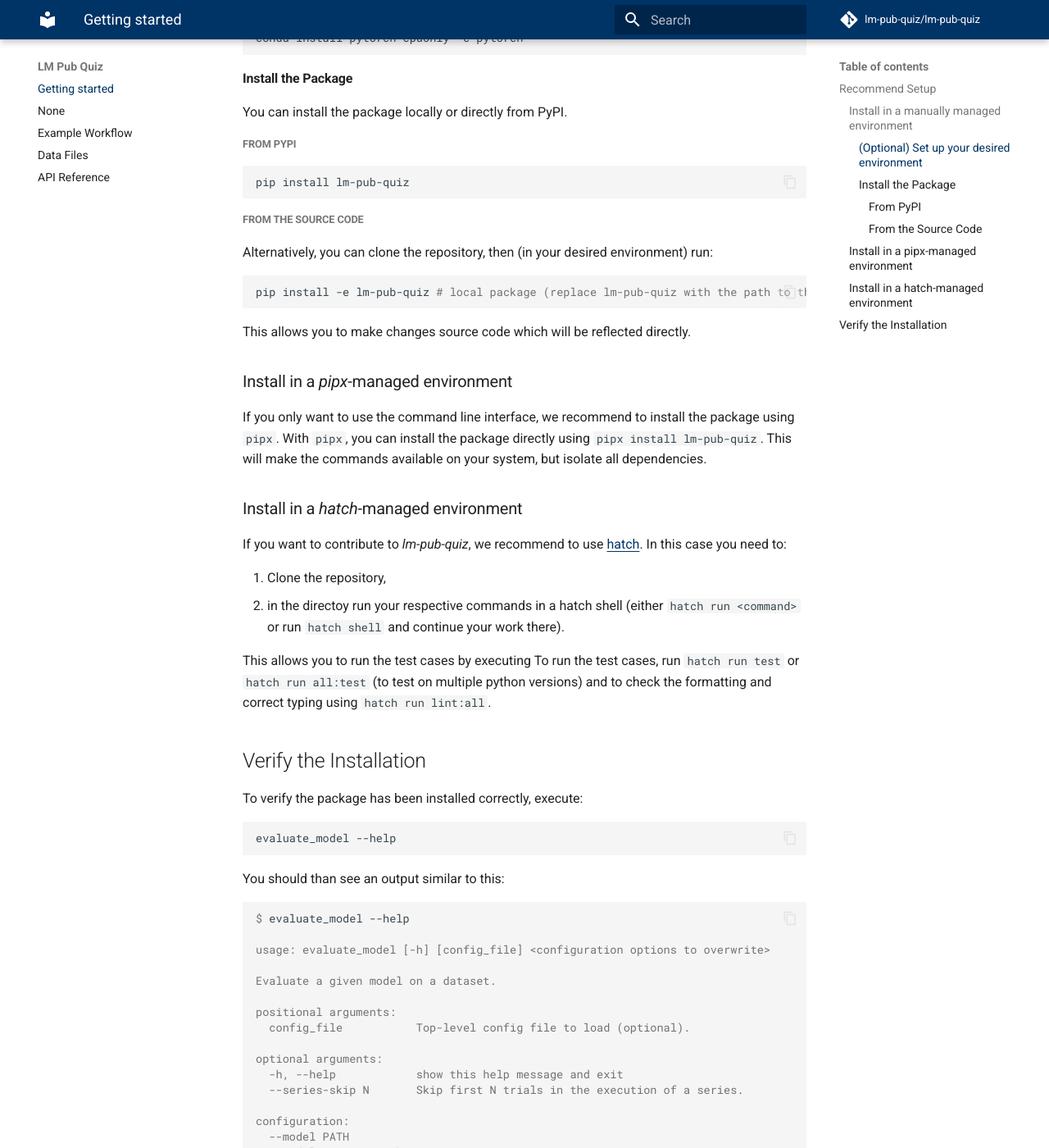
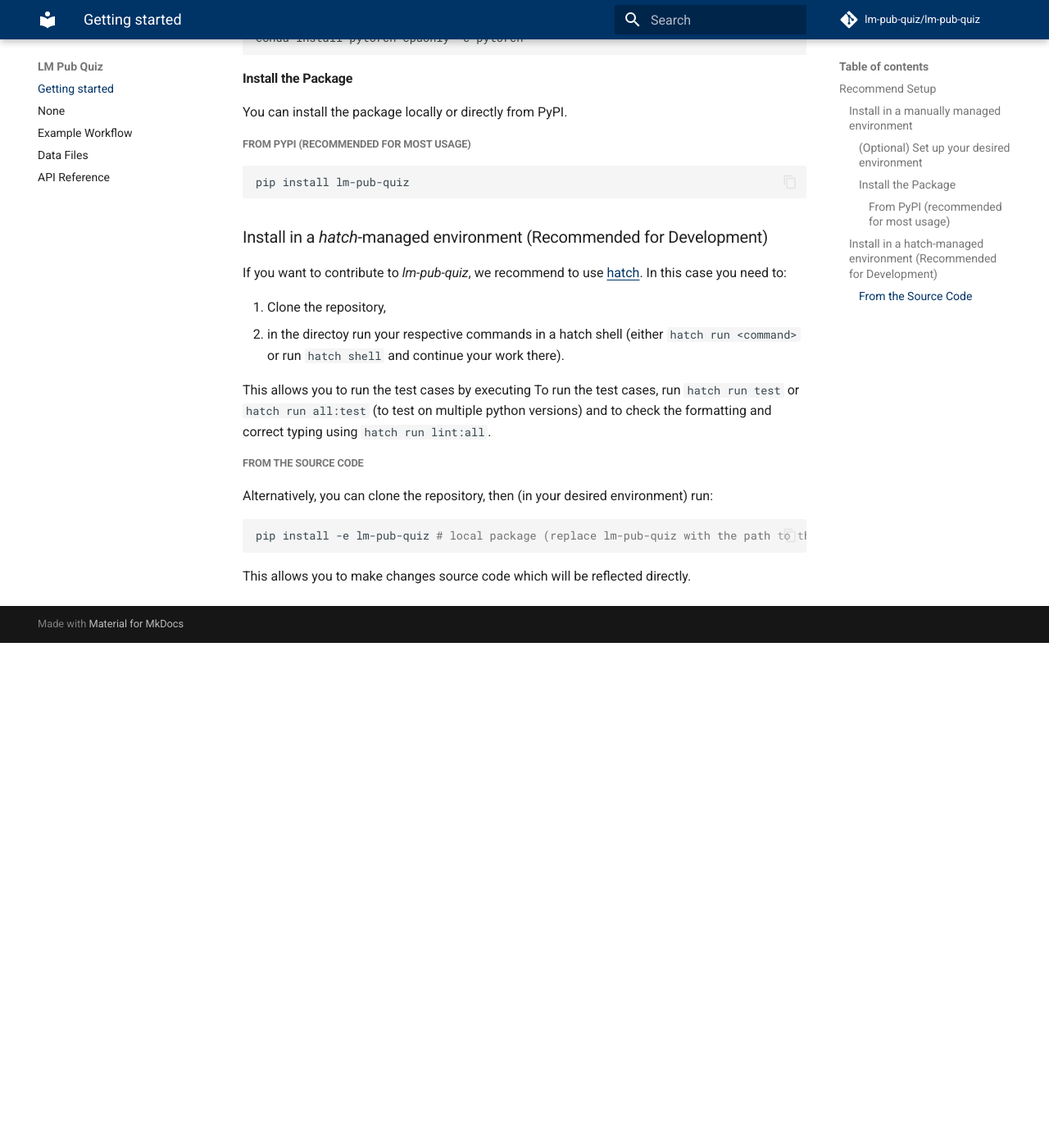
Before and after one commit to lm-pub-quiz/lm-pub-quiz, an MkDocs documentation site: the page built from docs/index.md, in a window 1280 px wide and 1400 px high, scrolled down 852 px. Shown: the whole window at 82% size. Built offline with MkDocs 1.6.1 and Material for MkDocs 9.7.7, drawn with Linux system fonts in a browser that asks for light colours; comment, search, counter and statistics services are not loaded; after the commit the page ends 1636 px from its top, so only the background shows below that; some of the changed text lies outside the part shown.

Commit message:
Updated the documentation

````diff
--- a/docs/index.md
+++ b/docs/index.md
@@ -36,13 +36,26 @@
 
 You can install the package locally or directly from PyPI.
 
-##### From PyPI
+##### From PyPI (recommended for most usage)
 
 
 ```shell
 pip install lm-pub-quiz
 
 ```
+
+
+### Install in a *hatch*-managed environment (Recommended for Development)
+
+If you want to contribute to *lm-pub-quiz*, we recommend to use [hatch](https://hatch.pypa.io). In this case you need to:
+
+1. Clone the repository,
+2. in the directoy run your respective commands in a hatch shell (either `hatch run <command>` or run `hatch shell` and continue your work there).
+
+This allows you to run the test cases by executing
+To run the test cases, run `hatch run test` or `hatch run all:test` (to test on multiple python versions) and to check the formatting and correct typing using `hatch run lint:all`.
+
+
 
 ##### From the Source Code
 
@@ -53,57 +66,3 @@
 ```
 
 This allows you to make changes source code which will be reflected directly.
-
-
-### Install in a *pipx*-managed environment
-
-If you only want to use the command line interface, we recommend to install the package using `pipx`.
-With `pipx`, you can install the package directly using `pipx install lm-pub-quiz`.
-This will make the commands available on your system, but isolate all dependencies.
-
-
-### Install in a *hatch*-managed environment
-
-If you want to contribute to *lm-pub-quiz*, we recommend to use [hatch](https://hatch.pypa.io). In this case you need to:
-
-1. Clone the repository,
-2. in the directoy run your respective commands in a hatch shell (either `hatch run <command>` or run `hatch shell` and continue your work there).
-
-This allows you to run the test cases by executing
-To run the test cases, run `hatch run test` or `hatch run all:test` (to test on multiple python versions) and to check the formatting and correct typing using `hatch run lint:all`.
-
-## Verify the Installation
-
-To verify the package has been installed correctly, execute:
-
-``` shell
-evaluate_model --help
-```
-
-You should than see an output similar to this:
-
-``` shell-session
-$ evaluate_model --help
-
-usage: evaluate_model [-h] [config_file] <configuration options to overwrite>
-
-Evaluate a given model on a dataset.
-
-positional arguments:
-  config_file           Top-level config file to load (optional).
-
-optional arguments:
-  -h, --help            show this help message and exit
-  --series-skip N       Skip first N trials in the execution of a series.
-
-configuration:
-  --model PATH
-  --model.name_or_path MODEL.NAME_OR_PATH
-  --model.tokenizer MODEL.TOKENIZER
-  --model.reduction MODEL.REDUCTION
-  --model.pll_metric MODEL.PLL_METRIC
-  --dataset PATH
-  --dataset.path DATASET.PATH
-  --output_base_path OUTPUT_BASE_PATH
-
-```
````
Also changed, not shown: docs/api.md (+1 -1 lines), docs/example.md (+3 -3 lines), docs/intergration.md (+1 -1 lines).
